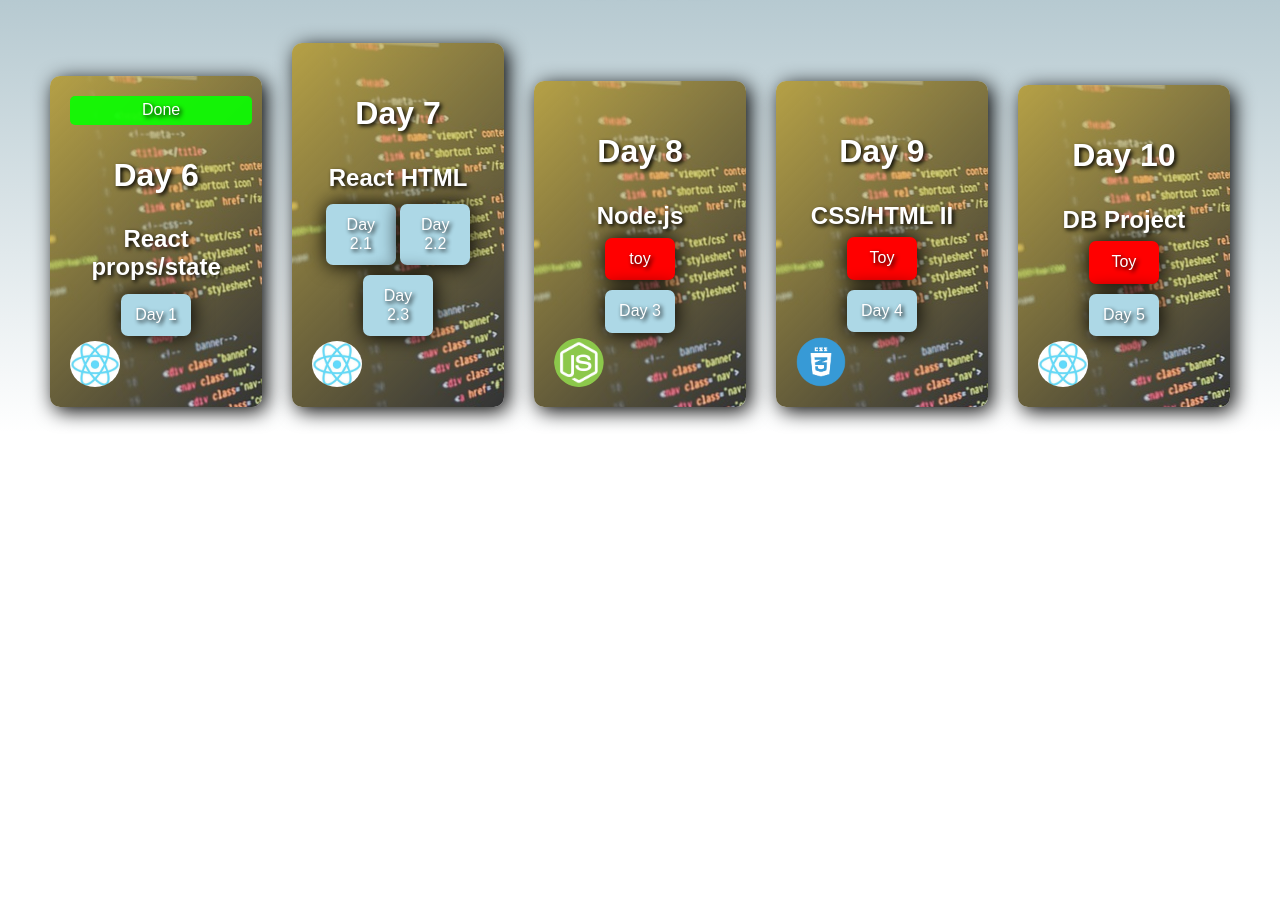
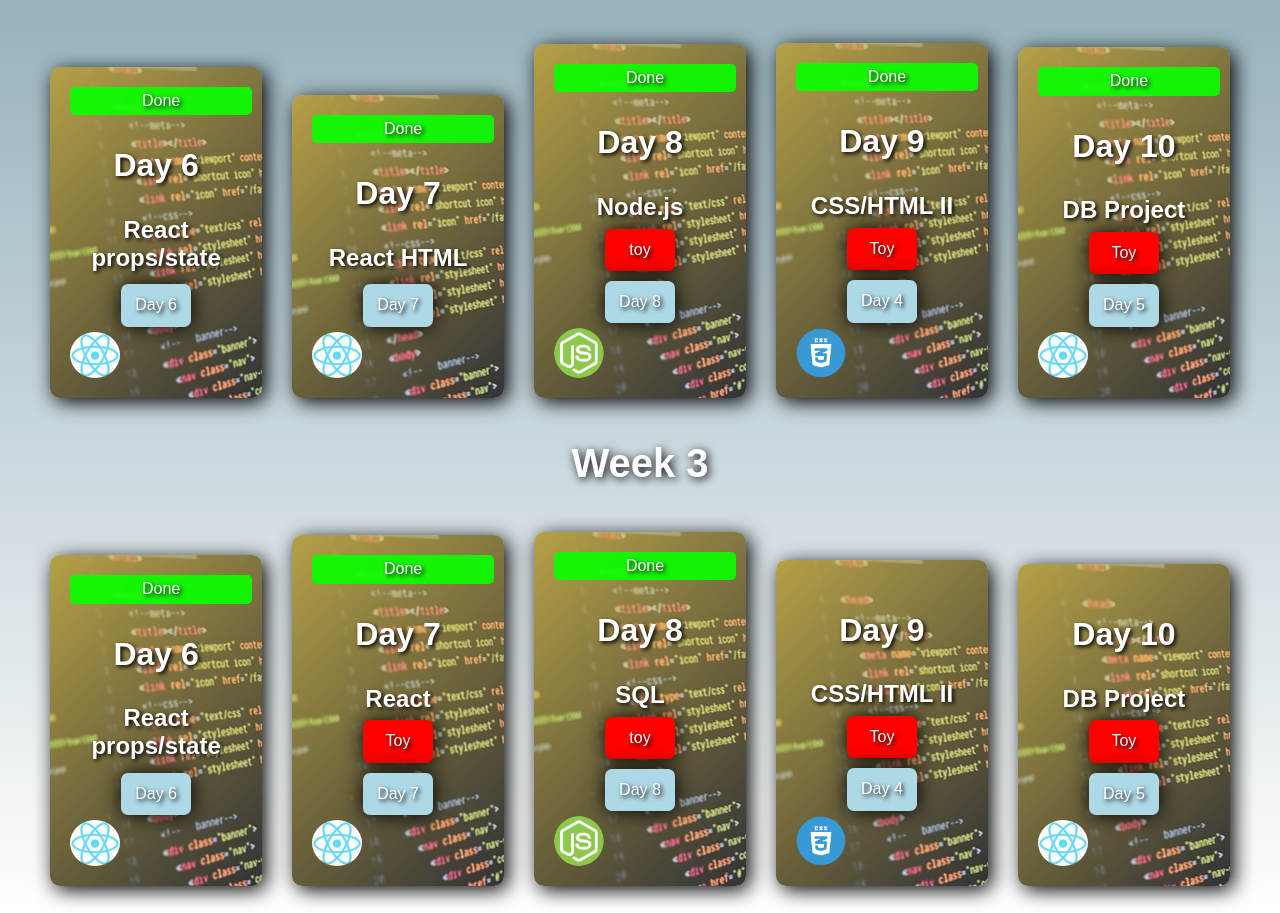
Before and after one commit to joshborup/Daily-Project, a plain HTML site: page index.html in a window 1280 px wide. Shown: the part 713-1626 px from the top of the page. Before the commit the page ends 1147 px from the top, so only its background shows below. Drawn offline with nearby package versions, Linux system fonts and the light colour scheme; a web font is replaced by a local one.

Commit message:
updated for wednesday week-3

```diff
--- a/index.html
+++ b/index.html
@@ -36,9 +36,9 @@
                     <div>
                     </div>
                     <div class="button-to-project">
-                        <a  href="https://github.com/joshborup/javascript-1-afternoon">Day 2.1</a>
-                        <a  href="https://github.com/joshborup/javascript-2-afternoon">Day 2.2</a>
-                        <a  href="https://github.com/joshborup/javascript-3-afternoon">Day 2.3</a>
+                        <a  href="https://github.com/joshborup/javascript-2-afternoon">Day 2.1</a>
+                        <a  href="https://github.com/joshborup/javascript-2-afternoon-2">Day 2.2</a>
+                        <a  href="https://github.com/joshborup/javascript-2-afternoon-3">Day 2.3</a>
                     </div>
                     <img src="javascript.png">
                 </div>
@@ -64,7 +64,7 @@
                         <a href="https://repl.it/@joshborup/Fizz-Buzz-Question">Toy</a>
                     </div>
                     <div class="button-to-project">
-                        <a  href="https://github.com/joshborup/javascript-1-afternoon">Day 4</a>
+                        <a  href="https://github.com/joshborup/html-css-mini-1">Day 4</a>
                     </div>
                     <img src="css.png">
                 </div>
@@ -77,7 +77,7 @@
                             <a  href="https://repl.it/@joshborup/String-Disemvoweler-7">Toy</a>
                     </div>
                     <div class="button-to-project">
-                        <a href="https://github.com/joshborup/javascript-1-afternoon">Day 5</a>
+                        <a href="https://github.com/joshborup/react-1-afternoon">Day 5</a>
                     </div>
                     <img src="react.jpg">
                 </div>
@@ -96,38 +96,40 @@
                             <div>
                             </div>
                             <div class="button-to-project">
-                            <a  href="https://github.com/joshborup/javascript-1-afternoon">Day 1</a>
+                            <a  href="https://github.com/joshborup/react-2-afternoon">Day 6</a>
                             </div>
                             <img src="react.jpg">
                         </div>
 
 
                         <div class="daily-card-container">
+                                <div class="done-marker">Done</div>
                             <h3>Day 7</h3>
                             <h4>React HTML</h4>
                             <div>
                             </div>
                             <div class="button-to-project">
-                                <a  href="https://github.com/joshborup/javascript-1-afternoon">Day 2.1</a>
-                                <a  href="https://github.com/joshborup/javascript-2-afternoon">Day 2.2</a>
-                                <a  href="https://github.com/joshborup/javascript-3-afternoon">Day 2.3</a>
+                                <a  href="https://github.com/joshborup/react-3-afternoon-2">Day 7</a>
+
                             </div>
                             <img src="react.jpg">
                         </div>
 
                         <div class="daily-card-container">
+                                <div class="done-marker">Done</div>
                             <h3>Day 8</h3>
                             <h4>Node.js</h4>
                             <div class="button-to-toy">
                                 <a href="https://repl.it/@joshborup/Simple-Fun-20-First-Reverse-Try-Question">toy</a>
                             </div>
                             <div class="button-to-project">
-                                <a href="https://github.com/joshborup/javascript-3-afternoon">Day 3</a>
+                                <a href="https://github.com/joshborup/node-1-afternoon">Day 8</a>
                             </div>
                             <img src="nodejs.png">
                         </div>
 
                         <div class="daily-card-container">
+                                <div class="done-marker">Done</div>
                             <h3>Day 9</h3>
                             <h4>CSS/HTML II</h4>
                             <div class="button-to-toy">
@@ -140,10 +142,11 @@
                         </div>
 
                         <div class="daily-card-container">
+                                <div class="done-marker">Done</div>
                             <h3>Day 10</h3>
                             <h4>DB Project</h4>
                             <div class="button-to-toy">
-                                    <a  href="https://repl.it/@joshborup/String-Disemvoweler-7">Toy</a>
+                                    <a  href="https://repl.it/@joshborup/Remove-the-Dubstep-1">Toy</a>
                             </div>
                             <div class="button-to-project">
                                 <a href="https://github.com/joshborup/javascript-1-afternoon">Day 5</a>
@@ -153,6 +156,79 @@
 
                     </div>
 
+                    <!-- Week 3 -->
+
+            <div class="weekly-card-container">
+                <h2>Week 3</h2>
+
+                    <div class="daily-card-container">
+                        <div class="done-marker">Done</div>
+                        <h3>Day 6</h3>
+                        <h4>React props/state</h4>
+                        <div>
+                        </div>
+                        <div class="button-to-project">
+                        <a  href="https://github.com/joshborup/no_db">Day 6</a>
+                        </div>
+                        <img src="react.jpg">
+                    </div>
+
+
+                    <div class="daily-card-container">
+                            <div class="done-marker">Done</div>
+                        <h3>Day 7</h3>
+                        <h4>React</h4>
+                        <div>
+                        </div>
+                        <div class="button-to-toy">
+                            <a  href="https://repl.it/@joshborup/Vowel-Counter-Question">Toy</a>
+                        </div>
+                        <div class="button-to-project">
+                            <a  href="https://github.com/joshborup/react-4-afternoon">Day 7</a>
+
+                        </div>
+                        <img src="react.jpg">
+                    </div>
+
+                    <div class="daily-card-container">
+                            <div class="done-marker">Done</div>
+                        <h3>Day 8</h3>
+                        <h4>SQL</h4>
+                        <div class="button-to-toy">
+                            <a href="https://repl.it/@joshborup/Square-Each-Number">toy</a>
+                        </div>
+                        <div class="button-to-project">
+                            <a href="https://github.com/joshborup/sql-1-afternoon">Day 8</a>
+                        </div>
+                        <img src="nodejs.png">
+                    </div>
+
+                    <div class="daily-card-container">
+                        <h3>Day 9</h3>
+                        <h4>CSS/HTML II</h4>
+                        <div class="button-to-toy">
+                            <a href="https://repl.it/@joshborup/Fizz-Buzz-Question">Toy</a>
+                        </div>
+                        <div class="button-to-project">
+                            <a  href="https://github.com/joshborup/javascript-1-afternoon">Day 4</a>
+                        </div>
+                        <img src="css.png">
+                    </div>
+
+                    <div class="daily-card-container">
+                        <h3>Day 10</h3>
+                        <h4>DB Project</h4>
+                        <div class="button-to-toy">
+                                <a  href="https://repl.it/@joshborup/String-Disemvoweler-7">Toy</a>
+                        </div>
+                        <div class="button-to-project">
+                            <a href="https://github.com/joshborup/javascript-1-afternoon">Day 5</a>
+                        </div>
+                        <img src="react.jpg">
+                    </div>
+
+                </div>
+
         </section>
     </body>
 </html>
```
